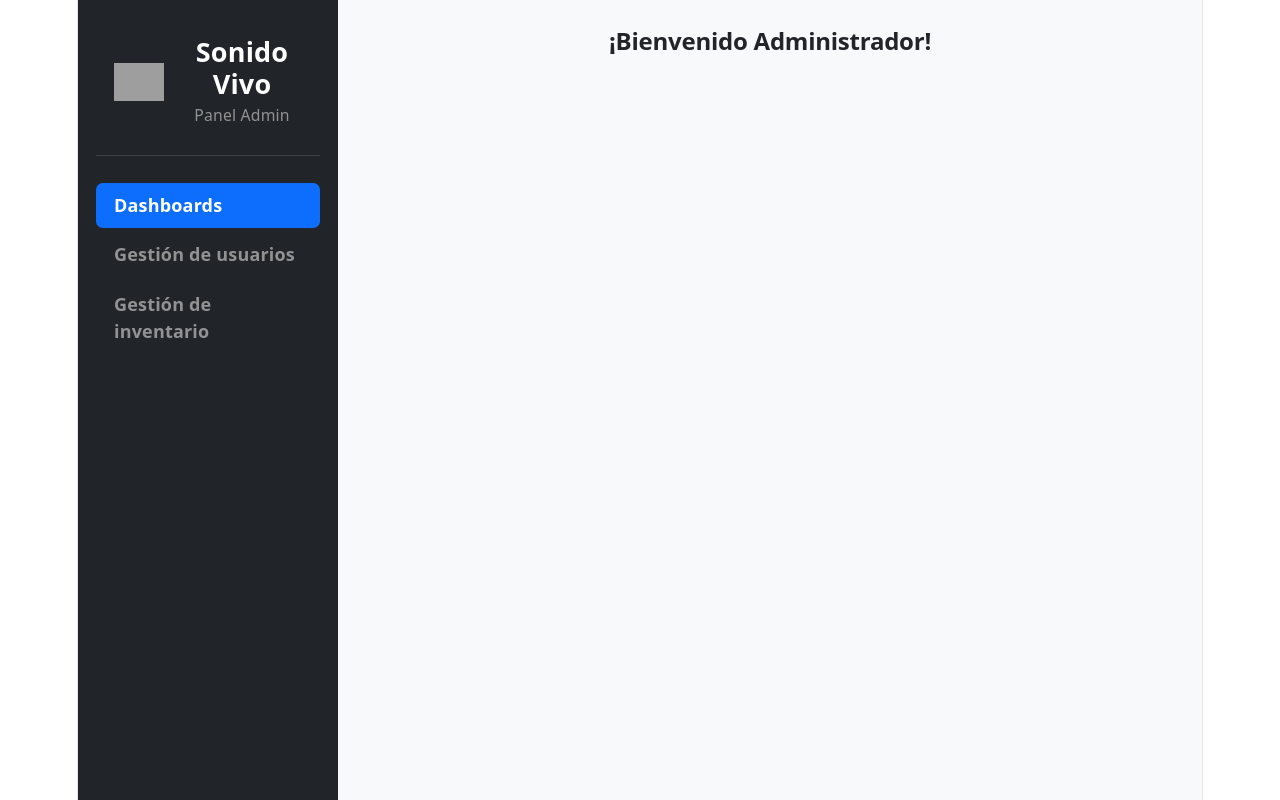
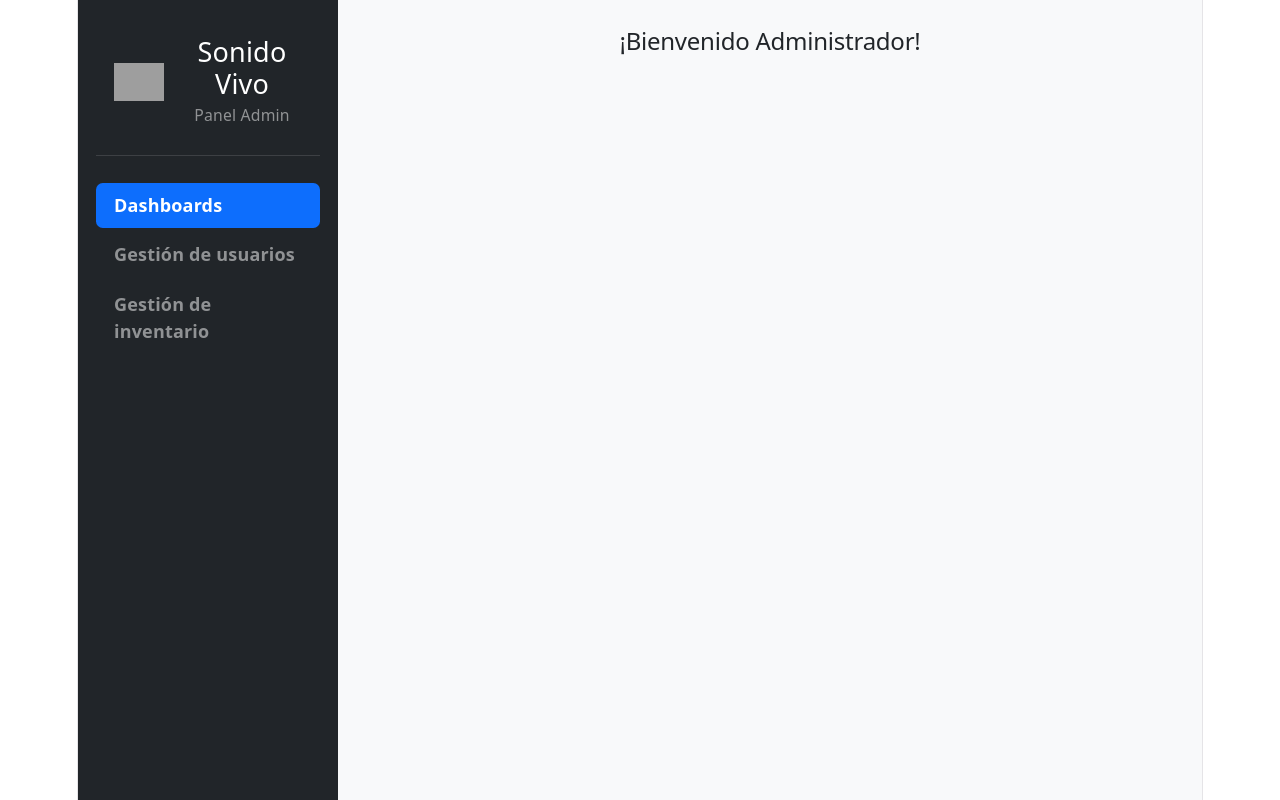
Before and after one commit to benjav892/sonido-vivo-react, a React (Vite) app: page /admin in a window 1280 px wide. Built offline with nearby package versions, Linux system fonts and the light colour scheme; grey boxes are pictures that could not be loaded.

Commit message:
refactor(Title): simplificar la nomenclatura de variables y mejorar la legibilidad - Camilo Vera

```diff
--- a/src/components/atoms/Title.jsx
+++ b/src/components/atoms/Title.jsx
@@ -1,11 +1,13 @@
+// src/components/atoms/Title.jsx
 function Title(props) {
-  const Nivel = `h${props.nivel || 1}`;
+    const nivel = props.nivel || 1;
+    const Tag = `h${nivel}`;
 
-  return (
-    <Nivel className={`fw-bold ${props.className || ""}`}>
-      {props.texto}
-    </Nivel>
-  );
+    return (
+        <Tag className={props.className}>
+            {props.texto}
+        </Tag>
+    );
 }
 
 export default Title;
```
